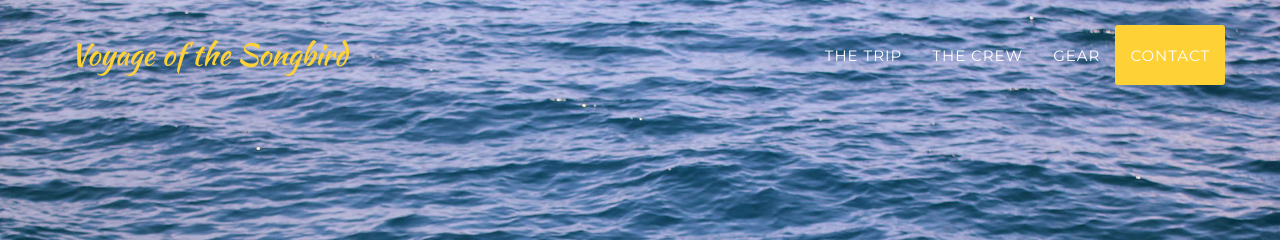
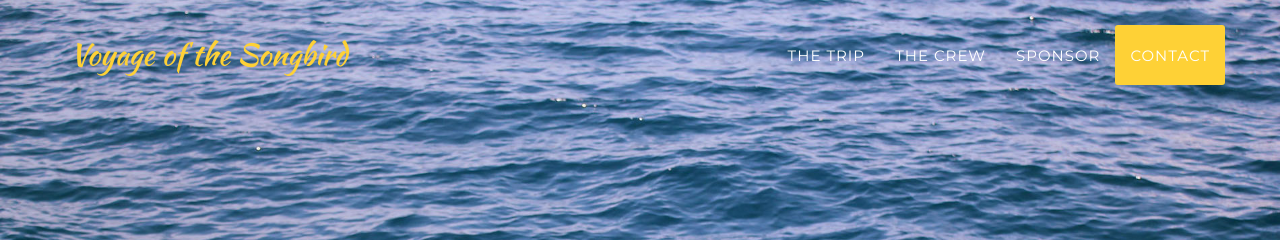
Before and after one commit to dafstone/songbird, a Jekyll site: the page built from index.html, in a window 1280 px wide. Shown: the top 240 px of the page. Built offline with Jekyll 4.4.1, drawn with Linux system fonts in a browser that asks for light colours; some web fonts are replaced.

Commit message:
Rename Gear Section to Sponsor

```diff
--- a/_includes/header.html
+++ b/_includes/header.html
@@ -25,7 +25,7 @@
                         <a class="page-scroll" href="#crew">The Crew</a>
                     </li>
                     <li>
-                        <a class="page-scroll" href="#gear">Gear</a>
+                        <a class="page-scroll" href="#sponsor">Sponsor</a>
                     </li>
                     <li>
                         <a class="page-scroll" href="#contact">Contact</a>
--- a/_includes/gear.html
+++ b/_includes/sponsor.html
@@ -1,5 +1,5 @@
 <!-- Services Section -->
-    <section id="gear">
+    <section id="sponsor">
         <div class="container">
             <div class="row">
                 <div class="col-lg-12 text-center">
--- a/_layouts/default.html
+++ b/_layouts/default.html
@@ -6,7 +6,7 @@
     {% include header.html %}
     {% include thetrip.html %}
     {% include crew.html %}
-    {% include gear.html %}
+    {% include sponsor.html %}
     {% include contact.html %}
     {% include footer.html %}
     {% include js.html %}
```
